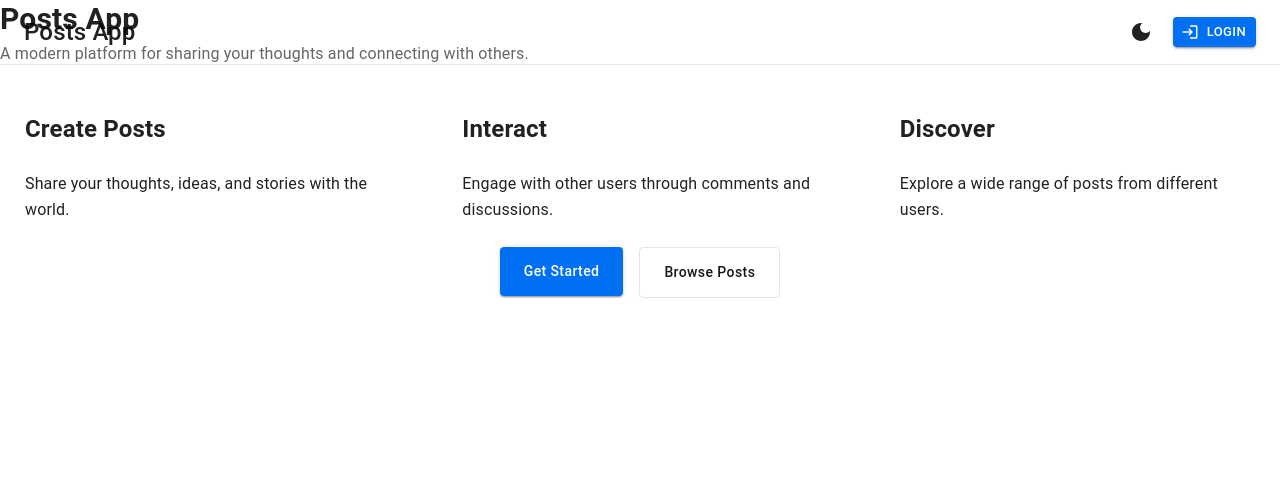
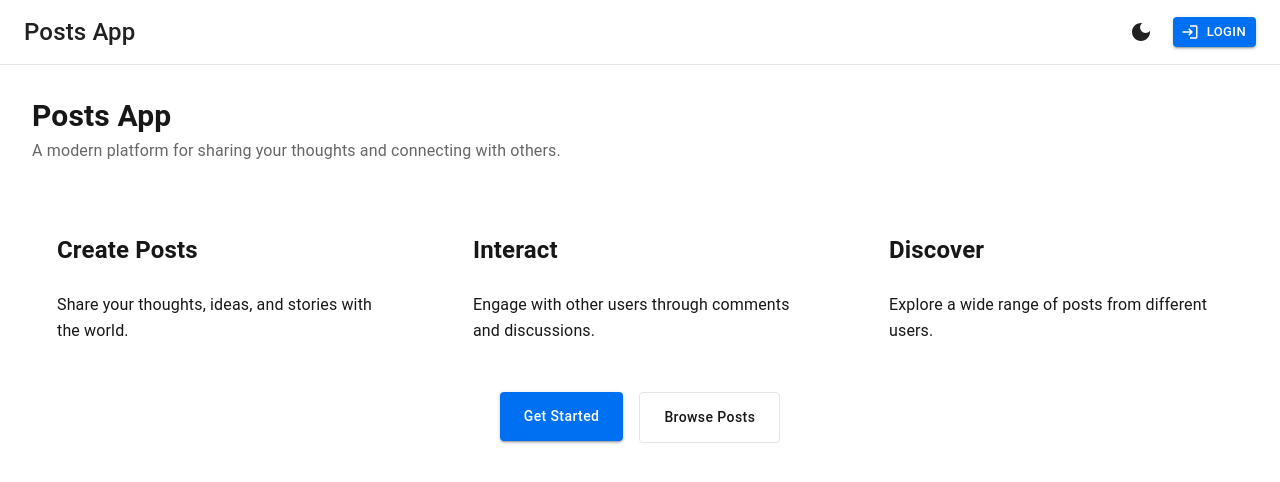
Before and after one commit to ismailonuraygan/posts-app, a Next.js app: page / in a window 1280 px wide. Shown: the top 482 px of the page. Built offline with nearby package versions, Linux system fonts and the light colour scheme.

Commit message:
style: global css fixes

```diff
--- a/src/app/globals.css
+++ b/src/app/globals.css
@@ -1,25 +1,26 @@
 :root {
 	--background: #ffffff;
 	--foreground: #171717;
-}
-
-@media (prefers-color-scheme: dark) {
-  :root {
-    --background: #0a0a0a;
-    --foreground: #ededed;
-  }
+	--border-color: #e5e5e5;
+	--hover-color: rgba(0, 0, 0, 0.05);
+	--primary-color: #0070f3;
+	--primary-hover-color: #0060df;
+	--card-background: #ffffff;
+	--secondary-text: #666666;
+	--TotalWidth: 1280px;
 }
 
 html,
 body {
-  max-width: 100vw;
 	overflow-x: hidden;
+	width: 100vw;
+	min-height: 100vh;
 }
 
 body {
 	color: var(--foreground);
 	background: var(--background);
-  font-family: Arial, Helvetica, sans-serif;
+	font-family: var(--font-geist-sans), Arial, sans-serif;
 	-webkit-font-smoothing: antialiased;
 	-moz-osx-font-smoothing: grayscale;
 }
@@ -35,8 +36,46 @@ a {
 	text-decoration: none;
 }
 
-@media (prefers-color-scheme: dark) {
-  html {
-    color-scheme: dark;
+#main {
+	display: flex;
+	flex-direction: column;
+	min-height: 100vh;
+	background: var(--background);
+	color: var(--foreground);
+}
+
+.main {
+	display: flex;
+	flex-direction: column;
+	gap: 32px;
+	padding: 32px 0;
+}
+
+.page-content {
+	display: flex;
+	flex-direction: column;
+	flex: 1;
+	margin: 65px 0;
+}
+
+.section {
+	display: flex;
+	flex-direction: column;
+	align-items: center;
+	width: 100%;
+	gap: 24px;
+}
+
+.container {
+	display: flex;
+	flex-direction: column;
+	width: 100%;
+	padding: 0 16px;
+
+	@media (min-width: 1280px) {
+		width: var(--TotalWidth);
+		padding: 0 32px;
+		margin-left: auto;
+		margin-right: auto;
 	}
 }
```
Lines whose indentation alone changed are shown as unchanged.
